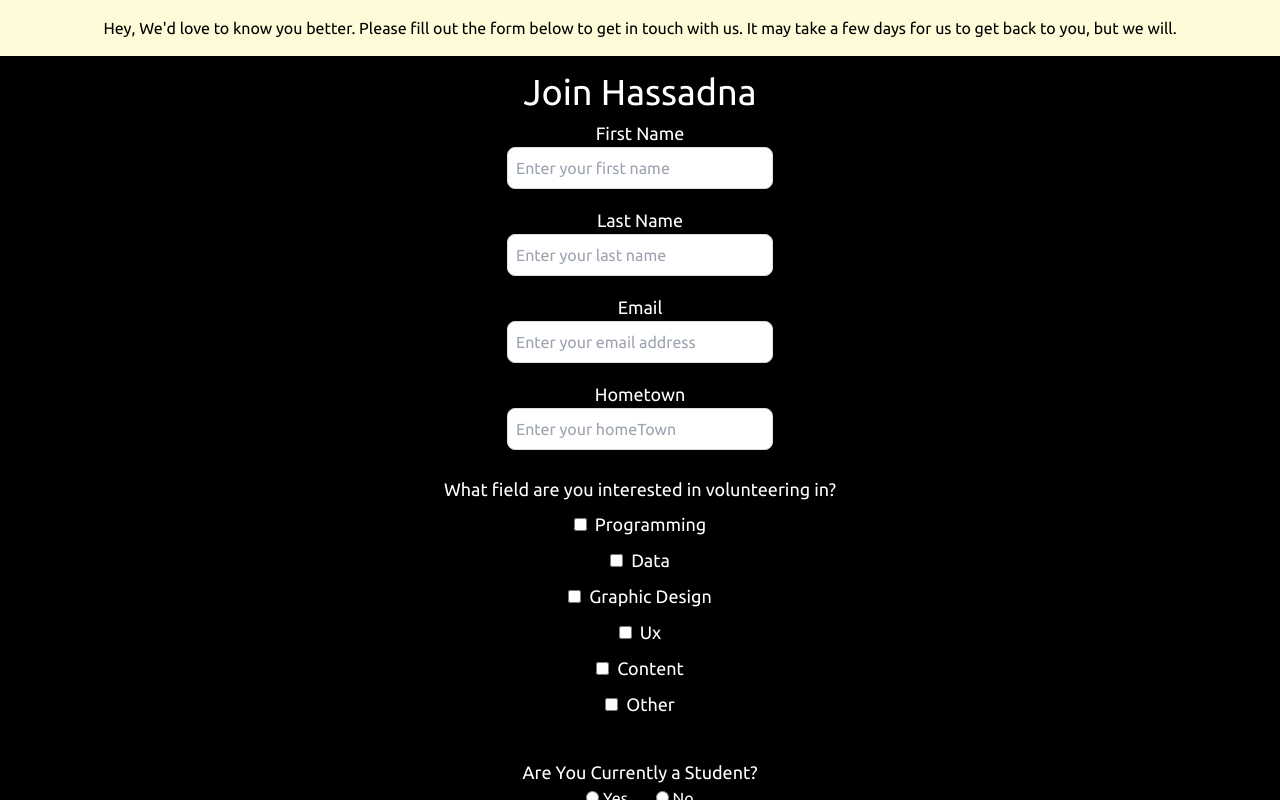
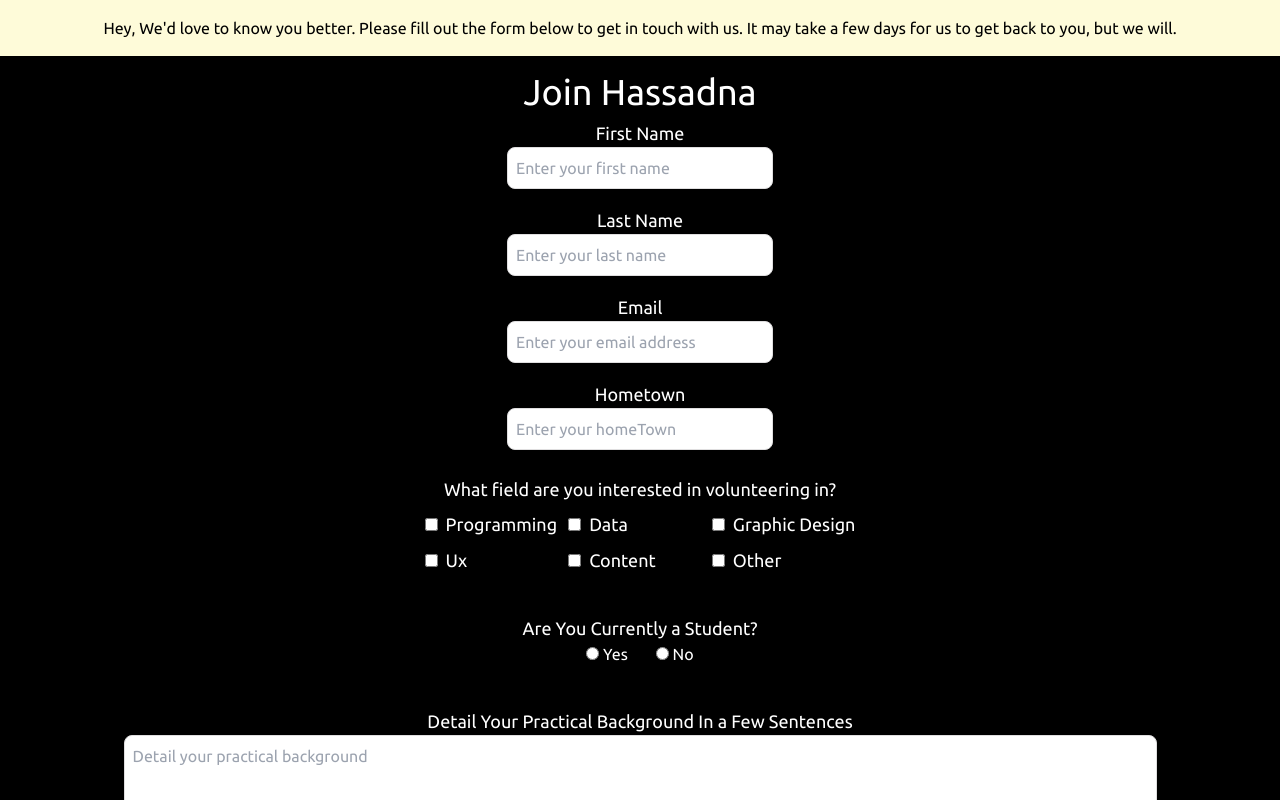
Before and after one commit to OmerBenMoshe/hassadna-campaign, a Next.js app: page /join-us in a window 1280 px wide. Shown: the top 800 px of the page. Built offline with nearby package versions, Linux system fonts and the light colour scheme.

Commit message:
Refactor student and volunteering field layouts

```diff
--- a/app/join-us/formSections/StudentDetails.tsx
+++ b/app/join-us/formSections/StudentDetails.tsx
@@ -49,7 +49,7 @@ export default function StudentDetails({
 
                     <label> Currently Studying:</label>
                     <br />
-
+                    <div className='grid grid-cols-2'>
                         {studentFields.map((field, index) => (
                             <div key={index}>
                                 <input
@@ -61,6 +61,7 @@ export default function StudentDetails({
                                 <label>{field}</label>
                             </div>
                         ))}
+                    </div>
                     {isOtherStudyingField && (
                         <input
                             className='text-black rounded-lg bg-white p-2'
--- a/app/join-us/formSections/VolunteeringDetails.tsx
+++ b/app/join-us/formSections/VolunteeringDetails.tsx
@@ -20,6 +20,7 @@ export default function VolunteeringDetails({
             <label
                 className='text-white p-2'
                 htmlFor="volunteeringField">What field are you interested in volunteering in?</label>
+            <div className='grid grid-cols-3'>
                 {fields.map((field, index) => (
                     <div key={index}>
                         <input
@@ -31,6 +32,7 @@ export default function VolunteeringDetails({
                         <label className='text-transform: capitalize ml-2'>{field}</label>
                     </div>
                 ))}
+            </div>
             {formData.volunteeringField.includes('other') && (
                 <input
                     className='text-black rounded-lg bg-white p-2'
```
Lines whose indentation alone changed are shown as unchanged.
